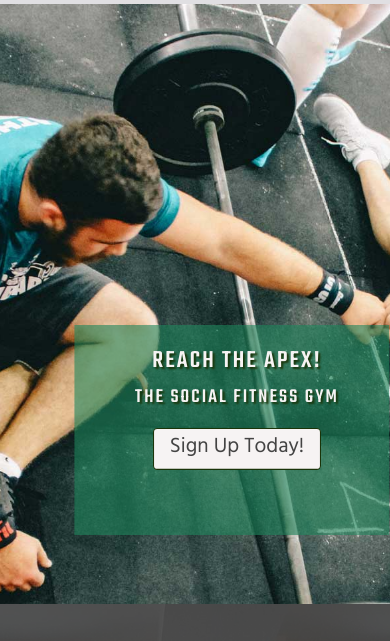
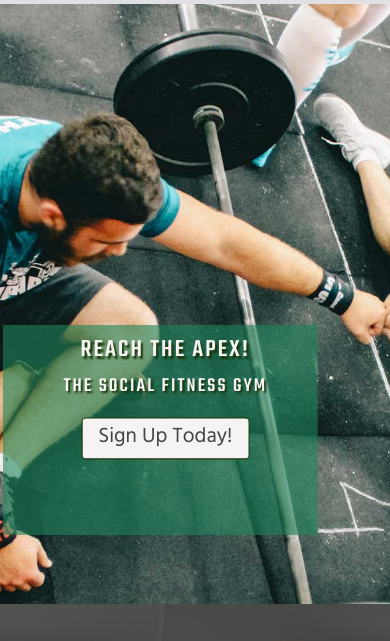
Before and after one commit to Fergie-B/CI_PP1_AG, a plain HTML site: page index.html in a window 390 px wide. Shown: the part 96-737 px from the top of the page. Drawn offline with nearby package versions, Linux system fonts and the light colour scheme.

Commit message:
Media Query for Cover Text on 320px

```diff
--- a/assets/css/style.css
+++ b/assets/css/style.css
@@ -709,6 +709,23 @@ footer h2 {
     }
 }
 
+@media (max-width: 400px) {
+    /* Media Query to move cover text to middle on small mobile devices */
+   #cover-text {
+        width: 300px;
+        height: 200px;
+
+        padding-top: 10px;
+        padding-left: 10px;
+
+        background-color: rgba(30, 133, 92, .6);
+
+        bottom: 80px;
+        left: 3%;
+
+        position: absolute;
+    }
+
 /* Center footer content on responsive */
 @media (max-width: 767px) {
     footer h2 {
```
